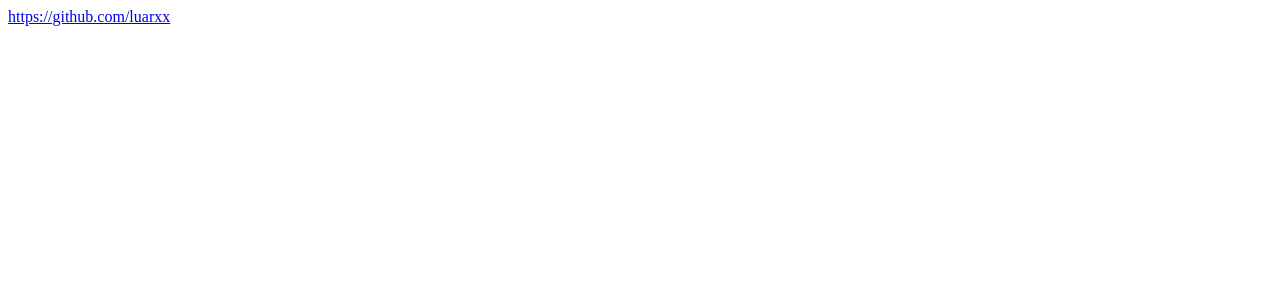
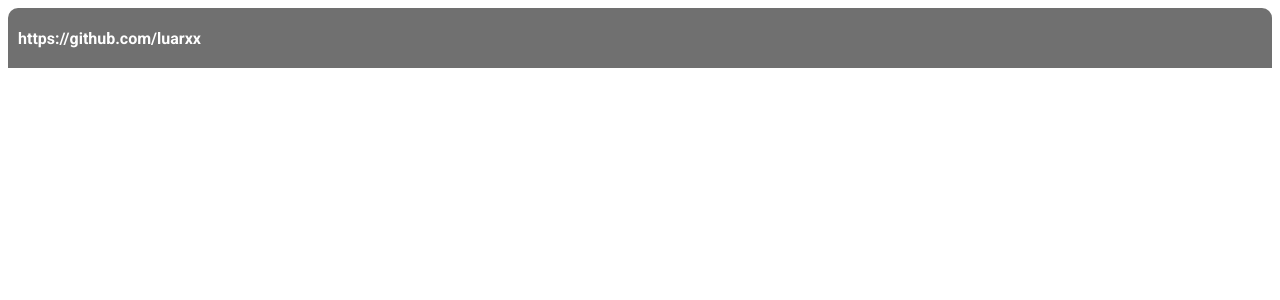
Before and after one commit to luarxx/gerenciador-filmes-react, a React (Create React App) app in the folder gerenciador-filmes-react/: page / in a window 1280 px wide. Shown: the top 300 px of the page. Built offline with nearby package versions, Linux system fonts and the light colour scheme.

Commit message:
Style da topbar

```diff
--- a/gerenciador-filmes-react/src/App.jsx
+++ b/gerenciador-filmes-react/src/App.jsx
@@ -1,5 +1,5 @@
 import { Topbar } from "./components/topbar";
-
+import "./global.css";
 
 
 function App() {
--- a/gerenciador-filmes-react/src/components/topbar/index.jsx
+++ b/gerenciador-filmes-react/src/components/topbar/index.jsx
@@ -2,8 +2,8 @@
 
 export function Topbar() {
     return (
-        <div>
-            <a href="https://github.com/luarxx">https://github.com/luarxx</a>
+        <div className="topbar">
+            <a className="topbar" href="https://github.com/luarxx">https://github.com/luarxx</a>
         </div>
     )
 }
--- a/gerenciador-filmes-react/src/components/topbar/topbarstyle.css
+++ b/gerenciador-filmes-react/src/components/topbar/topbarstyle.css
@@ -0,0 +1,16 @@
+div.topbar {
+    box-sizing: border-box;
+    border-top-left-radius: 10px;
+    border-top-right-radius: 10px;
+    height: 60px;
+    background-color: #707070;
+    padding-left: 10px;
+    align-items: center;
+    display: flex;
+}
+
+a.topbar {
+    color: #ffffff;
+    text-decoration: none;
+    font-weight: bold;
+}
--- /dev/null
+++ b/gerenciador-filmes-react/src/global.css
@@ -0,0 +1,5 @@
+@import url('https://fonts.googleapis.com/css2?family=Roboto:ital,wght@0,100;0,300;0,400;0,500;0,700;0,900;1,100;1,300;1,400;1,500;1,700;1,900&display=swap');
+
+* {
+    font-family: Roboto;
+}
```
